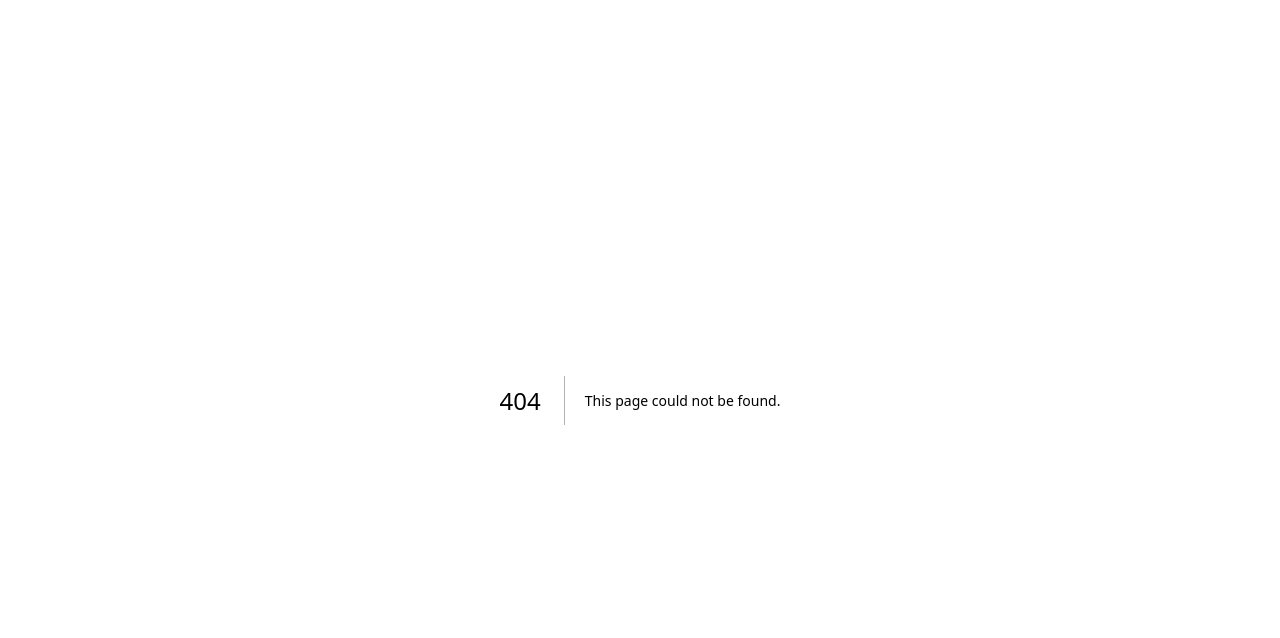
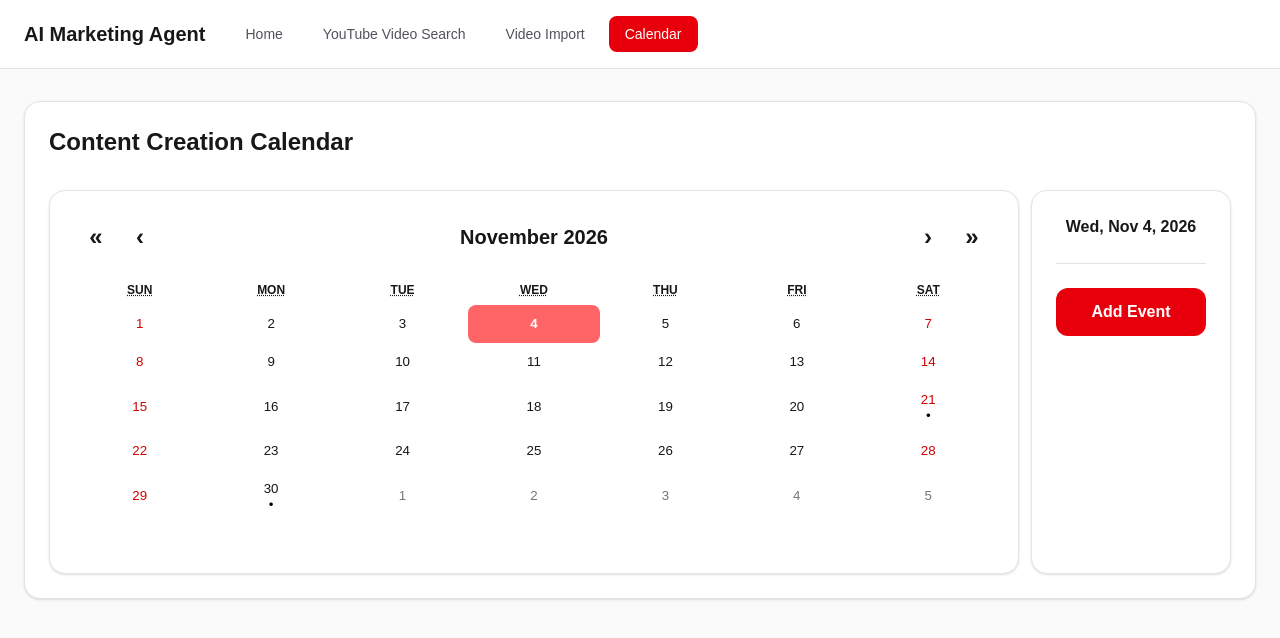
Before and after one commit to Juliusshipton/reel-analyzer, a Next.js app: page /dashboard/calendar in a window 1280 px wide. Before the commit this address had no page. Shown: the top 638 px of the page. Built offline with nearby package versions, Linux system fonts and the light colour scheme.

Commit message:
Add Calendar Tab

```diff
--- /dev/null
+++ b/src/app/dashboard/calendar/page.tsx
@@ -0,0 +1,5 @@
+import { ContentCalendar } from "@/components/dashboard/ContentCalendar";
+
+export default function CalendarPage() {
+    return <ContentCalendar />
+}
--- a/src/components/dashboard/DashboardNavbar.tsx
+++ b/src/components/dashboard/DashboardNavbar.tsx
@@ -7,7 +7,8 @@ import { usePathname } from "next/navigation";
 const navigationItems = [
   { label: "Home", href: "/dashboard" },
   { label: "YouTube Video Search", href: "/dashboard/youtube-search"},
-  { label: "Video Import", href: "/dashboard/video-import"}
+  { label: "Video Import", href: "/dashboard/video-import"},
+  { label: "Calendar", href: "/dashboard/calendar"}
 ];
 
 export default function DashboardNavbar() {
```
